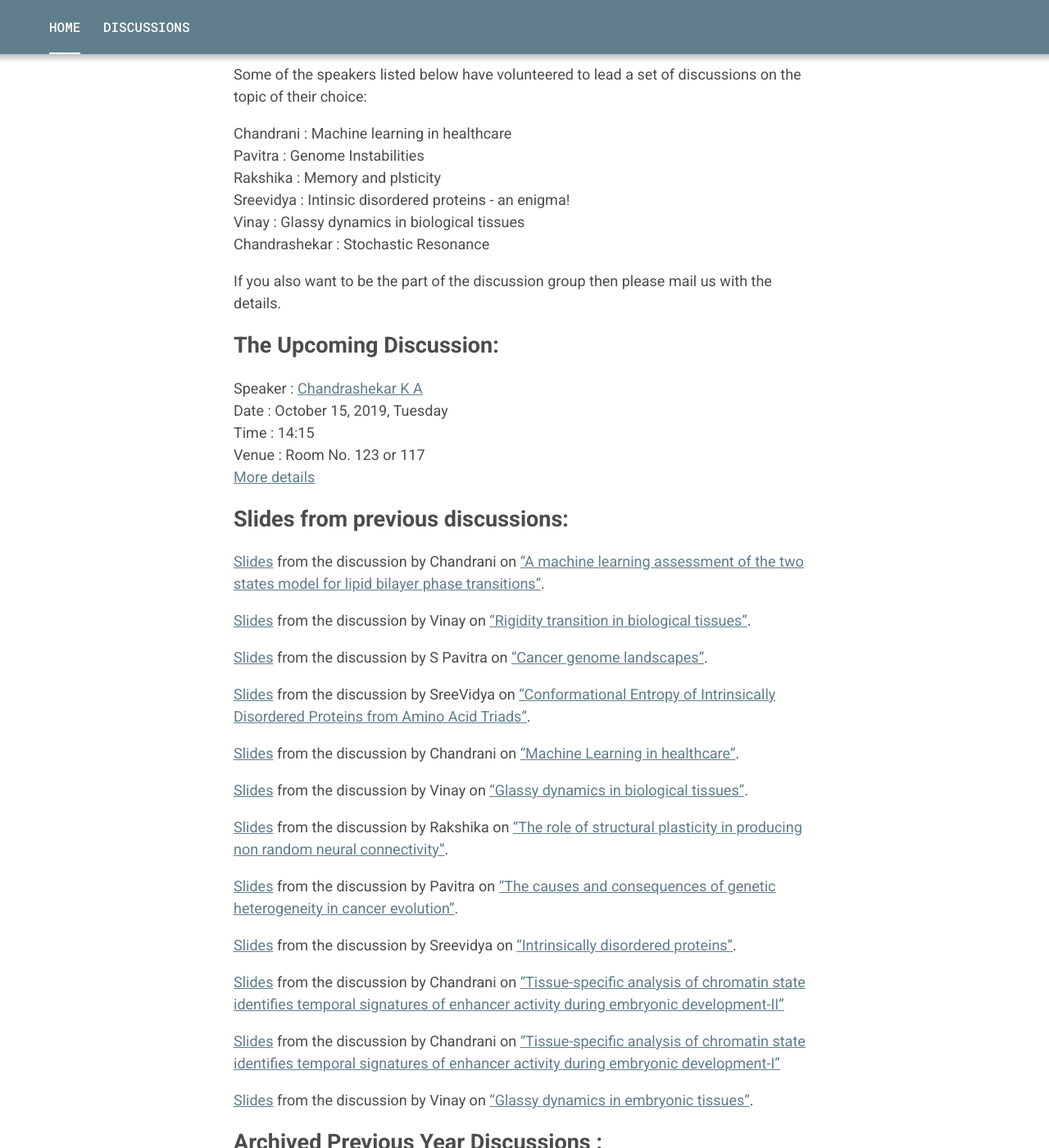
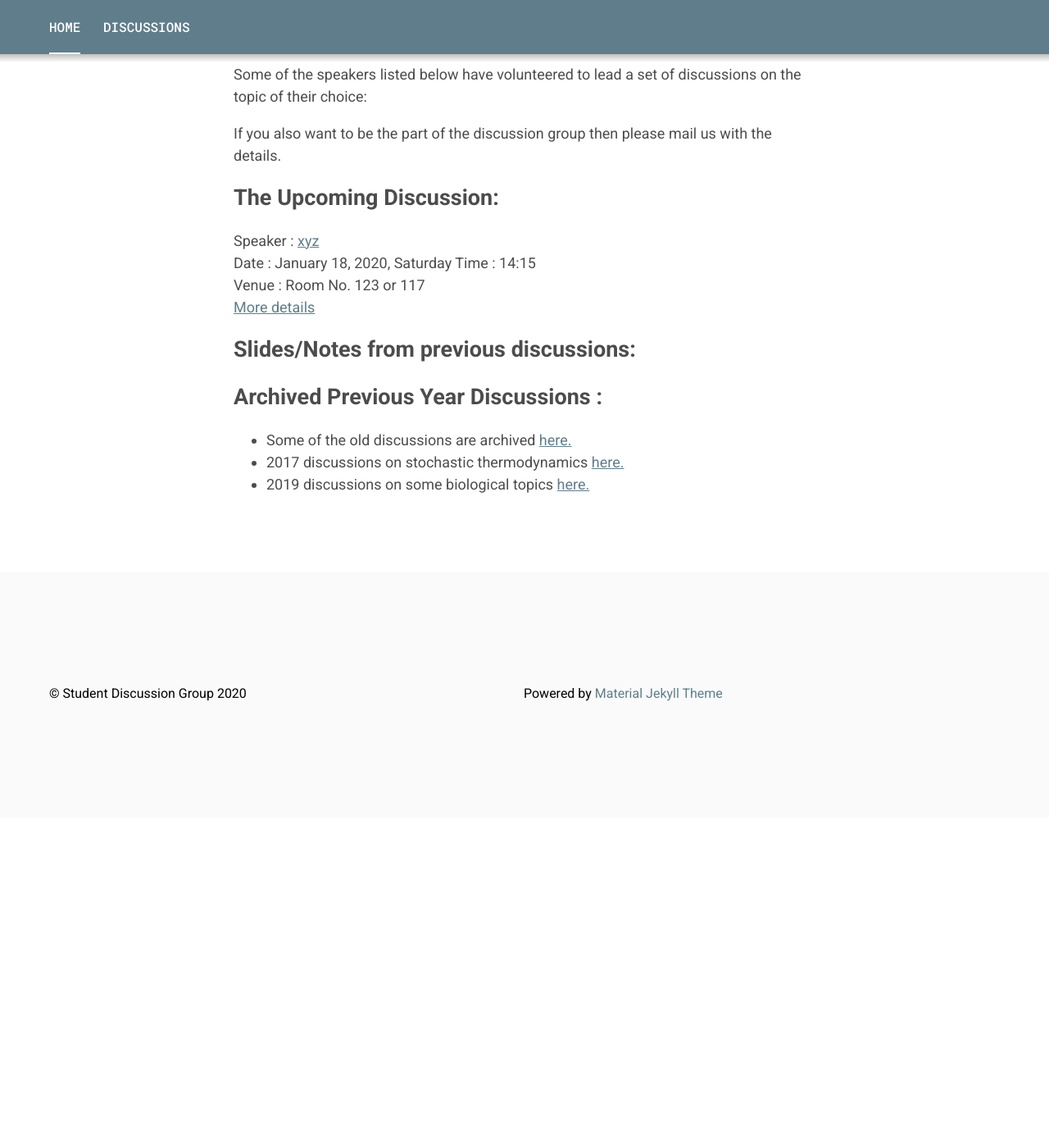
Before and after one commit to vinayphys/discussion2020, a Jekyll site: the page built from index.markdown, in a window 1280 px wide and 1400 px high, scrolled down 550 px. Shown: the whole window at 82% size. Built offline with Jekyll 4.4.1, drawn with Linux system fonts in a browser that asks for light colours; after the commit the page ends 1547 px from its top, so only the background shows below that; some of the changed text lies outside the part shown.

Commit message:
Update index.markdown

```diff
--- a/index.markdown
+++ b/index.markdown
@@ -5,59 +5,28 @@ subtitle: Condensed Matter and Biological Physics
 ---
 # A Discussion Group of Graduate Students at IMSc
 
-This page contains the details that come out of the discussions held almost every week on Tuesday at [IMSc Chennai](https://www.imsc.res.in/). A group of graduate students, primarily from Physics and Computational Biology, participate in the discussion.
+This page contains the details that come out of the discussions held almost every week on Saturday at [IMSc Chennai](https://www.imsc.res.in/). A group of graduate students, primarily from Physics and Computational Biology, participate in the discussion.
 
 ## Discussion Topics:
 
 Some of the speakers listed below have volunteered to lead a set of discussions on the topic of their choice:
 
-Chandrani	    :	Machine learning in healthcare
-Pavitra		    :	Genome Instabilities
-Rakshika      : Memory and plsticity
-Sreevidya	    :	Intinsic disordered proteins - an enigma!
-Vinay		      :	Glassy dynamics in biological tissues
-Chandrashekar : Stochastic Resonance
-
 If you also want to be the part of the discussion group then please mail us with the details.
 
 ## The Upcoming Discussion:
-Speaker :      [Chandrashekar K A](https://www.imsc.res.in/chandrashekar_k)
-Date    :      October 15, 2019, Tuesday
+Speaker :      [xyz](https://www.imsc.res.in/xyz)
+Date    :      January 18, 2020, Saturday
 Time    :      14:15
 Venue   :      Room No. 123 or 117
-[More details](https://vinayphys.github.io/discussion2019/2019/10/stochastic_resonance)
+[More details](https://vinayphys.github.io/discussion2020/...)
 
 
-## Slides from previous discussions:
-
-[Slides](https://github.com/vinayphys/discussion2019/blob/master/slides/lipid_Classification_ml_chandrani.pdf) from the discussion by Chandrani on ["A machine learning assessment of the two states model for lipid bilayer phase transitions"](https://vinayphys.github.io/discussion2019/2019/10/lipid_classification_ML).
-
-[Slides](https://github.com/vinayphys/discussion2019/blob/master/slides/vinay_discussion2019_3.pdf) from the discussion by Vinay on ["Rigidity transition in biological tissues"](https://vinayphys.github.io/discussion2019/2019/09/Rigidity_transition).
-
-[Slides](https://github.com/vinayphys/discussion2019/blob/master/slides/cancer_Genome_landscape_pavitra.pdf) from the discussion by S Pavitra on ["Cancer genome landscapes"](https://vinayphys.github.io/discussion2019/2019/09/cancer_genome_landscape).
-
-[Slides](https://github.com/vinayphys/discussion2019/blob/master/slides/Conformational_Entropy_of_IDP_SreeVidya.pdf) from the discussion by SreeVidya on ["Conformational Entropy of Intrinsically Disordered Proteins from Amino Acid Triads"](https://vinayphys.github.io/discussion2019/2019/09/conformational_entropy_of_IDP).
-
-[Slides](https://github.com/vinayphys/discussion2019/blob/master/slides/Ml_healthcare_chandrani.pdf) from the discussion by Chandrani on ["Machine Learning in healthcare"](https://vinayphys.github.io/discussion2019/2019/08/healthcare_machine_learning).
-
-
-[Slides](https://github.com/vinayphys/discussion2019/blob/master/slides/vinay_discussion2019_2.pdf) from the discussion by Vinay on ["Glassy dynamics in biological tissues"](https://vinayphys.github.io/discussion2019/2019/08/glassy_dynamics_embryonic_tissues-II).
-
-[Slides](https://github.com/vinayphys/discussion2019/blob/master/slides/genomic_instability.pdf) from the discussion by Rakshika on ["The role of structural plasticity in producing non random neural connectivity"](https://vinayphys.github.io/discussion2019/2019/08/memory).
-
-[Slides](https://github.com/vinayphys/discussion2019/blob/master/slides/genomic_instability.pdf) from the discussion by Pavitra on ["The causes and consequences of genetic heterogeneity in cancer evolution"](https://vinayphys.github.io/discussion2019/2019/07/genomic_instability).
-
-[Slides](https://github.com/vinayphys/discussion2019/blob/master/slides/IDPs-Intro_Sreevidya.pdf) from the discussion by Sreevidya on ["Intrinsically disordered proteins"](https://vinayphys.github.io/discussion2019/2019/07/intrinsically_disordered_proteins).
-
-[Slides](https://github.com/vinayphys/discussion2019/blob/master/slides/Chandrani_discussion.pdf) from the discussion by Chandrani on ["Tissue-specific analysis of chromatin state identifies temporal signatures of enhancer activity during embryonic development-II"](https://vinayphys.github.io/discussion2019/2019/07/enhancer_activity_during_embryonic_development-II)
-
-[Slides](https://github.com/vinayphys/discussion2019/blob/master/slides/Chandrani_discussion.pdf) from the discussion by Chandrani on ["Tissue-specific analysis of chromatin state identifies temporal signatures of enhancer activity during embryonic development-I"](https://vinayphys.github.io/discussion2019/2019/07/enhancer_activity_during_embryonic_development)
-
-[Slides](https://github.com/vinayphys/discussion2019/blob/master/slides/vinay_discussion2019_1.pdf) from the discussion by Vinay on ["Glassy dynamics in embryonic tissues"](https://vinayphys.github.io/discussion2019/2019/06/glassy_dynamics_embryonic_tissues).
+## Slides/Notes from previous discussions:
 
 
 
 
 ## Archived Previous Year Discussions :
 * Some of the old discussions are archived [here.](https://www.imsc.res.in/~kamalt/discussions.html)
-* Also [here.](https://vinayphys.github.io/discussion/)
+* 2017 discussions on stochastic thermodynamics [here.](https://vinayphys.github.io/discussion/)
+* 2019 discussions on some biological topics [here.](https://vinayphys.github.io/discussion2019/)
```
